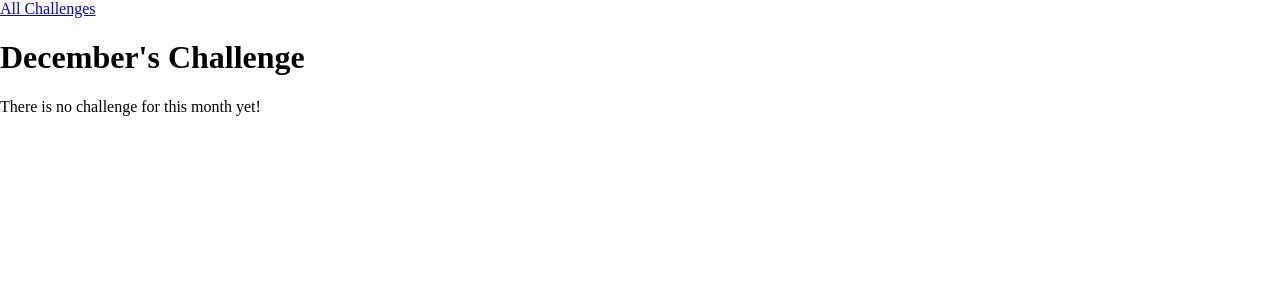
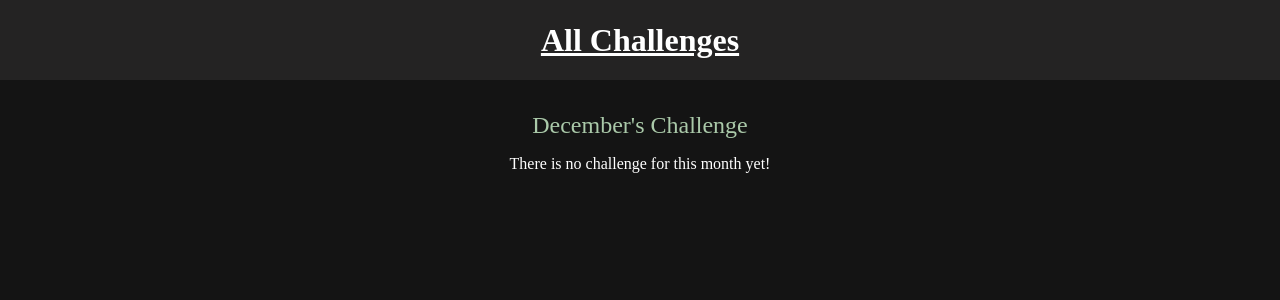
Before and after one commit to surajwate/monthly_challenges, a Django app: page /challenges/december in a window 1280 px wide. Shown: the top 300 px of the page. Run offline with Django 4.2, Linux system fonts and the light colour scheme; some web fonts are replaced.

Commit message:
Adding CSS Styling

```diff
--- /dev/null
+++ b/challenges/static/challenges/challenge.css
@@ -0,0 +1,23 @@
+h1,
+h2 {
+    color: beige;
+    text-align: center;
+}
+
+h1 {
+    font-size: 1.5rem;
+    margin: 2rem 0 1rem 0;
+    font-weight: normal;
+    color: rgb(170, 201, 169);
+}
+
+h2 {
+    font-size: 3rem;
+    font-weight: bold;
+
+}
+
+.fallback {
+    text-align: center;
+    color: white;
+}
--- /dev/null
+++ b/challenges/static/challenges/includes/header.css
@@ -0,0 +1,24 @@
+header {
+    width: 100%;
+    height: 5rem;
+    background-color: rgb(36, 35, 35);
+}
+
+header nav {
+    width: 100%;
+    height: 100%;
+    display: flex;
+    justify-content: center;
+    align-items: center;
+}
+
+header nav a {
+    color: white;
+    font-size: 2rem;
+    font-weight: bold;
+}
+
+header nav a:hover,
+header nav a:active {
+    color: rgb(202, 90, 90);
+}
--- a/challenges/templates/challenges/challenge.html
+++ b/challenges/templates/challenges/challenge.html
@@ -1,4 +1,10 @@
 {% extends 'base.html' %}
+{% load static %}
+
+{% block css_files %}
+    <link rel="stylesheet" href="{% static 'challenges/challenge.css' %}">
+    <link rel="stylesheet" href="{% static 'challenges/includes/header.css' %}">
+{% endblock css_files %}
 
 {% block page_title %}
     {{ month|title }}'s Challenge
@@ -12,7 +18,7 @@
   {% if text is not None %}
       <h2>{{ text }}</h2>
   {% else %}
-      <p>There is no challenge for this month yet!</p>
+      <p class="fallback">There is no challenge for this month yet!</p>
   {% endif %}
 
 {% endblock content %}
--- a/challenges/templates/challenges/index.html
+++ b/challenges/templates/challenges/index.html
@@ -3,6 +3,7 @@
 
 {% block css_files %}
     <link rel="stylesheet" href="{% static 'challenges/challenges.css' %}">
+    <link rel="stylesheet" href="{% static 'challenges/includes/header.css' %}">
 {% endblock css_files %}
 
 {% block page_title %}
--- a/static/styles.css
+++ b/static/styles.css
@@ -7,4 +7,5 @@ html {
 
 body {
     margin: 0;
+    background-color: rgb(20, 20, 20);
 }
```
Also changed, not shown: challenges/static/challenges/challenges.css (+34 -0 lines).
